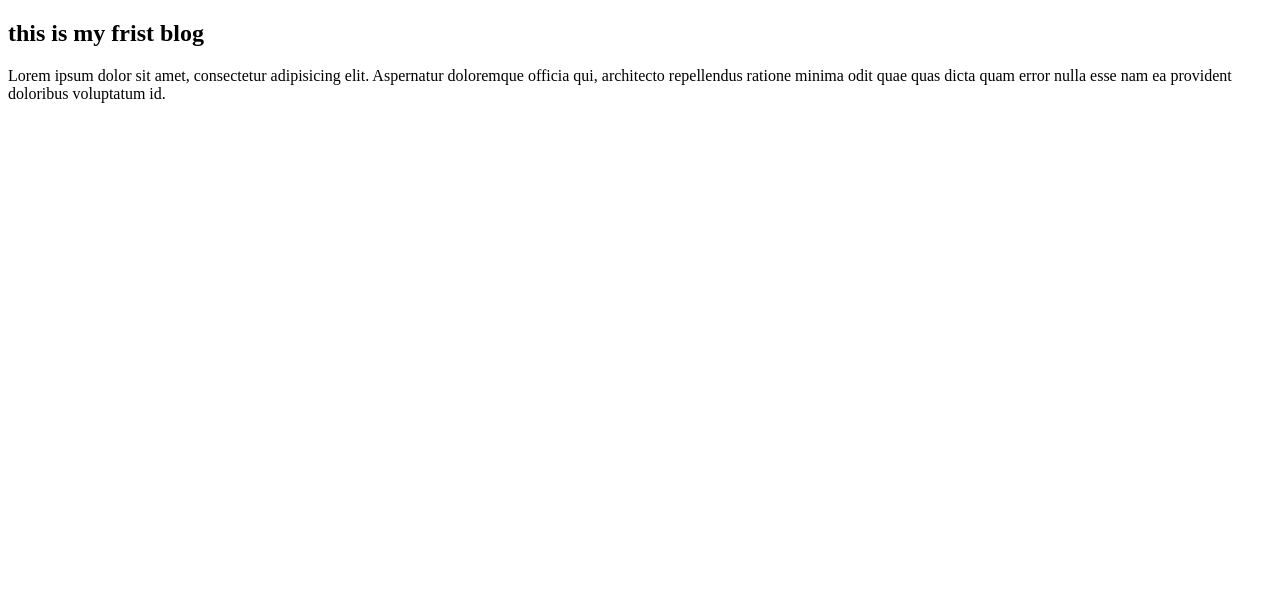
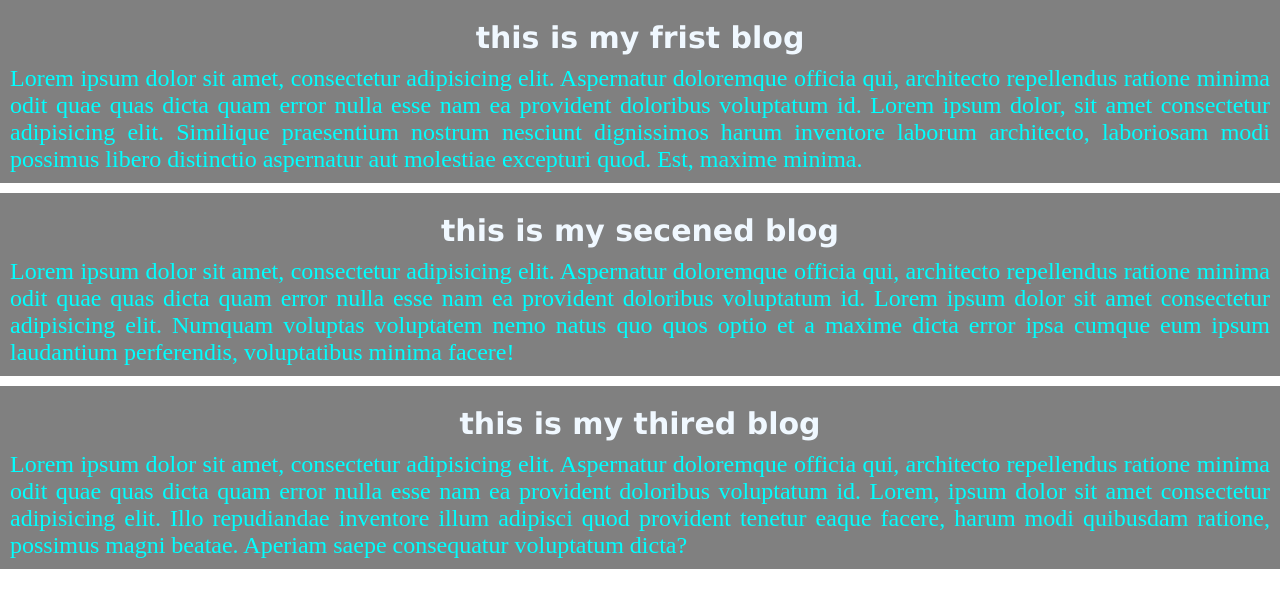
Before and after one commit to shuvo3837/project-1, a plain HTML site: page index.html in a window 1280 px wide. Drawn offline with Linux system fonts and the light colour scheme.

Commit message:
added the secend and third blog

```diff
--- a/index.html
+++ b/index.html
@@ -4,6 +4,7 @@
     <meta charset="UTF-8">
     <meta name="viewport" content="width=device-width, initial-scale=1.0">
     <title>MY FRIST DEMO WEBSITE</title>
+    <link rel="stylesheet" href="project.css">
 </head>
 <body>
     <!-- this is frist section  -->
@@ -11,7 +12,19 @@
         <div>
             <h2>this is my frist blog</h2>
             <p>
-                Lorem ipsum dolor sit amet, consectetur adipisicing elit. Aspernatur doloremque officia qui, architecto repellendus ratione minima odit quae quas dicta quam error nulla esse nam ea provident doloribus voluptatum id.
+                Lorem ipsum dolor sit amet, consectetur adipisicing elit. Aspernatur doloremque officia qui, architecto repellendus ratione minima odit quae quas dicta quam error nulla esse nam ea provident doloribus voluptatum id. Lorem ipsum dolor, sit amet consectetur adipisicing elit. Similique praesentium nostrum nesciunt dignissimos harum inventore laborum architecto, laboriosam modi possimus libero distinctio aspernatur aut molestiae excepturi quod. Est, maxime minima.
+            </p>
+        </div>
+        <div>
+            <h2>this is my secened blog</h2>
+            <p>
+                Lorem ipsum dolor sit amet, consectetur adipisicing elit. Aspernatur doloremque officia qui, architecto repellendus ratione minima odit quae quas dicta quam error nulla esse nam ea provident doloribus voluptatum id. Lorem ipsum dolor sit amet consectetur adipisicing elit. Numquam voluptas voluptatem nemo natus quo quos optio et a maxime dicta error ipsa cumque eum ipsum laudantium perferendis, voluptatibus minima facere!
+            </p>
+        </div>
+        <div>
+            <h2>this is my thired blog</h2>
+            <p>
+                Lorem ipsum dolor sit amet, consectetur adipisicing elit. Aspernatur doloremque officia qui, architecto repellendus ratione minima odit quae quas dicta quam error nulla esse nam ea provident doloribus voluptatum id. Lorem, ipsum dolor sit amet consectetur adipisicing elit. Illo repudiandae inventore illum adipisci quod provident tenetur eaque facere, harum modi quibusdam ratione, possimus magni beatae. Aperiam saepe consequatur voluptatum dicta?
             </p>
         </div>
     </section>
--- /dev/null
+++ b/project.css
@@ -0,0 +1,22 @@
+*{
+    padding: 0;
+    margin: 0;
+}
+div{
+    background-color: grey;
+    padding: 10px;
+    margin-bottom: 10px;
+    box-shadow: 2px;
+}
+h2{
+    font-size: 30px;
+    color: aliceblue;
+    font-family: verdana;
+    text-align: center;
+    margin: 10px;
+}
+p{
+    font-size: 24px;
+    text-align: justify;
+    color: cyan;
+}
```
